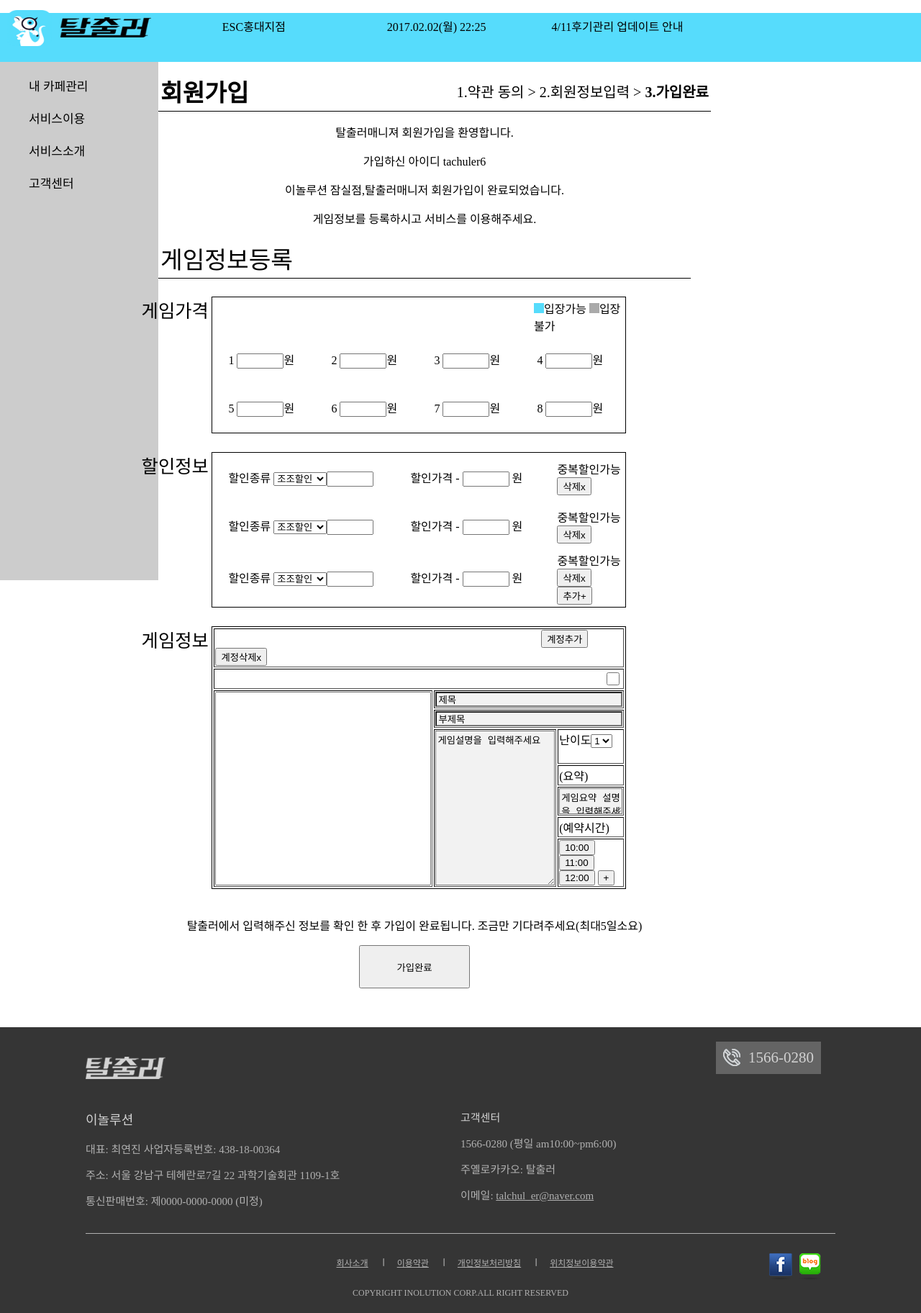
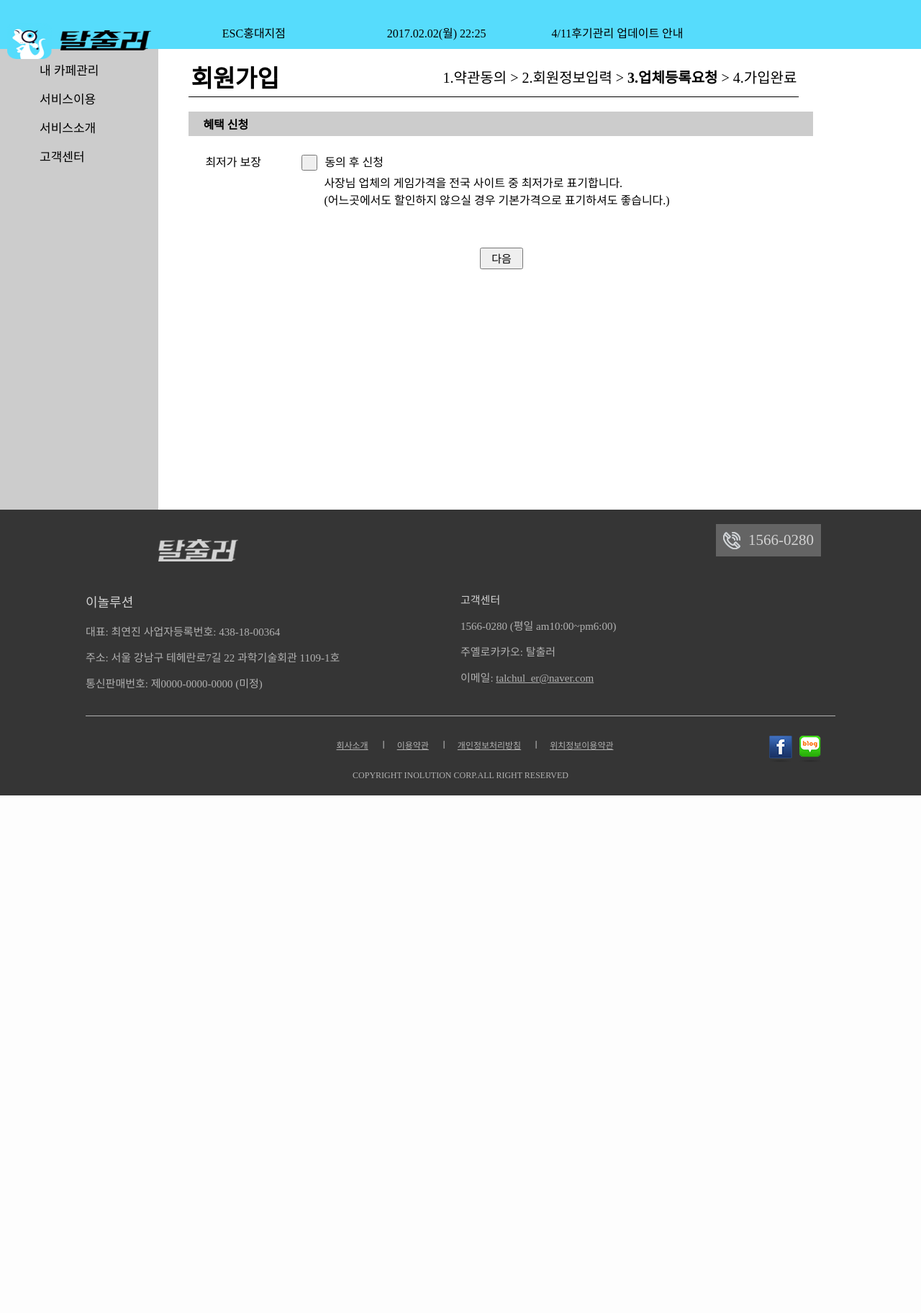
Before and after one commit to YounghoCho/Talchuler, a PHP site: page /partner/register3.php in a window 1280 px wide. Shown: the whole page at 72% size. After the commit the page ends 1105 px from the top, so only its background shows below. Run offline with PHP 8.4, Linux system fonts and the light colour scheme.

Commit message:
JYH 04.10 register3,4

```diff
--- a/WEB/partner/HeadTab_Module.php
+++ b/WEB/partner/HeadTab_Module.php
@@ -54,23 +54,25 @@ body{
 }
 #Tab .tbmenu > li{
 	float: center;
-	margin-top:20px;
 	font-size:17px;
+	margin-left:15px;
+	margin-top:15px;
 }
 ul{
     list-style:none;
 }
 .tbmenu li{cursor:pointer;}
 .tbmenu .hide{display:none;}
+.tab_li{margin: 10px 0px 0px 25px;}
 </style>
 </head>
 <body>
 	<div id="Head">
-		<ul class='hdmenu'>
+		<ul class='hdmenu' style="line-height:45px;">
 		<li>
 			<h1>
-			<a href="../index.php">
-			<img class='main_logo' src="./images/common/bg_gnbtop.png" >
+			<a href="./index.php">
+			<img class='main_logo' src="./images/common/bg_gnbtop.png" style="margin-top:18px;">
 			</a>
 			</h1>
 		</li>
@@ -84,33 +86,33 @@ ul{
 	<ul class='tbmenu'>
 	<li>내 카페관리</li>
 		<ul class="hide">
-			<a href=""><li>오늘의 게임</li></a>
-			<a href=""><li>예약 관리</li></a>
-			<a href=""><li>후기 관리</li></a>
-			<a href=""><li>카페정보관리/앨범</li></a>
-			<a href=""><li>게임정보관리</li></a>
+			<a href=""><li class="tab_li">오늘의 게임</li></a>
+			<a href=""><li class="tab_li">예약 관리</li></a>
+			<a href=""><li class="tab_li">후기 관리</li></a>
+			<a href=""><li class="tab_li">카페정보관리/앨범</li></a>
+			<a href=""><li class="tab_li">게임정보관리</li></a>
 		</ul>
 	<li>서비스이용</li>
 		<ul class="hide">
-			<a href=""><li>타임핫딜</li></a>
-			<a href=""><li>인사이트</li></a>
-			<a href=""><li>예약 통계</li></a>
-			<a href=""><li>후기 통계</li></a>
+			<a href=""><li class="tab_li">타임핫딜</li></a>
+			<a href=""><li class="tab_li">인사이트</li></a>
+			<a href=""><li class="tab_li">예약 통계</li></a>
+			<a href=""><li class="tab_li">후기 통계</li></a>
 		</ul>
 	<li>서비스소개</li>
 		<ul class="hide">
-			<a href=""><li>타임커머스</li></a>
-			<a href=""><li>메인추천광고</li></a>
-			<a href=""><li>상위노출광고</li></a>
-			<a href=""><li>패키지광고</li></a>
+			<a href=""><li class="tab_li">타임커머스</li></a>
+			<a href=""><li class="tab_li">메인추천광고</li></a>
+			<a href=""><li class="tab_li">상위노출광고</li></a>
+			<a href=""><li class="tab_li">패키지광고</li></a>
 		</ul>
 	<li>고객센터</li>
 		<ul class="hide">
-			<a href=""><li>알림/실행</li></a>
-			<a href=""><li>공지사항</li></a>
-			<a href=""><li>1:1문의</li></a>
-			<a href=""><li>FAQ</li></a>
-			<a href=""><li>약관 및 정책</li></a>
+			<a href=""><li class="tab_li">알림/실행</li></a>
+			<a href=""><li class="tab_li">공지사항</li></a>
+			<a href=""><li class="tab_li">1:1문의</li></a>
+			<a href=""><li class="tab_li">FAQ</li></a>
+			<a href=""><li class="tab_li">약관 및 정책</li></a>
 		</ul>
 	</div>
 	<!--Content가 들어갈 중간 영역입니다-->
--- a/WEB/partner/register3.php
+++ b/WEB/partner/register3.php
@@ -1,266 +1,61 @@
-<html>
-<head>
-<meta http-equiv="Content-Type" content="text/html; charset=utf-8">
-</head>
 <?
-include ('HeadTab_Module.php');
+include('./HeadTab_Module.php');
 ?>
+
 <style>
+#Main{
+	height:80%;
+	overflow:hidden;
+ }
 .member{
-	width:60%;
-	margin-left:15%;
+	width:80%;
+	margin-left:4%;
 	margin-top:1%;
 	border-bottom:1px solid black;
 }
 .member .right{
 	text-align:right;
 	font-size:15pt;
+
 }
 .fs{
 	font-size:25pt;
 }
-.ment{
+.reserveDiv{margin-left:4%;margin-top:20px;background-color:#ccc; width:80%;padding: 5px 0px 5px 20px;}
+.lowestPrice{margin-left:4%; width:80%; padding: 20px 0px 20px 20px;}
+.btndiv{
 	width:60%;
-	margin-left:15%;
-	margin-top:1%;
-	text-align:center;
-	vertical-align:middle;
-}
-.name{
-	position:absolute;
-	float:left;
-	width:8%;
-	height:10%;
-	margin-left:15%;
-	font-size:19pt;
-	text-align:center;
-}
-.name1{
-	position:absolute;
-	float:left;
-	width:8%;
-	height:10%;
-	margin-left:15%;
-	font-size:19pt;
-	text-align:center;
-}
-.name2{
-	position:absolute;
-	float:left;
-	width:8%;
-	height:10%;
-	margin-left:15%;
-	font-size:19pt;
-	text-align:center;
-}
-.gameprice{
-	width:45%;
-	height:10%;
-	margin-left:23%;
-	margin-top:2%;
-	border:1px solid black;
-}
-.gameprice .gameprice_inner{
-	width:25px;
-	height:60px;
-	padding:20px;
-}
-.discountinfo{
-	width:45%;
-	height:10%;
-	margin-left:23%;
-	margin-top:2%;
-	border:1px solid black;
-}
-.discountinfo .discount_inner{
-	margin-left:20px;
-	padding:20px;
-	width:230px;
-}
-.discountinfo .discount_size{
-	width:200px;
-}
-.gameinfo{
-	width:45%;
-	height:45%;
-	margin-left:23%;
-	margin-top:2%;
-	border:1px solid black;
-}
-.lastment{
-	width:60%;
+	height:30%;
 	margin-left:15%;
 	margin-top:3%;
-	text-align:center;
-	vertical-align:middle;
 }
+.agreebtn{width:22px;height:22px;margin-right:10px;}
 .btn{
-	width:60%;
-	margin-left:15%;
-	margin-top:1%;
-	text-align:center;
-	vertical-align:middle;
+	font-size:15px;
+	width:60px;
+	height:30px;
 }
 </style>
+<div id="Main">
 	<div>
 		<table class="member">
 			<tr>
 			<td class="fs"><b>회원가입</b></td>
-		<td class="right">1.약관 동의 > 2.회원정보입력 > <b>3.가입완료</b></td>
+			<td class="right">1.약관동의 > 2.회원정보입력 > <b>3.업체등록요청</b> > 4.가입완료</td>
 			</tr>
 		</table>
 	</div>
-<div class="ment">
-	<p>탈출러매니져 회원가입을 환영합니다.</p>
-	<p>가입하신 아이디 tachuler6</p>
-	<p>이놀루션 잠실점,탈출러매니저 회원가입이 완료되었습니다.</p>
-	<p>게임정보를 등록하시고 서비스를 이용해주세요.</p>
-</div>
-<div class="member">
+	<div class="reserveDiv"><b>혜택 신청</b></div>
+	<div class="lowestPrice">
 		<table>
-		<tr>
-			<td class="fs">게임정보등록</td>
-		</tr>
+			<tr><td width="130px">최저가 보장</td><td><input type="button" name="agreement5" class="agreebtn"></button>동의 후 신청</td></tr>
+			<tr><td></td><td style="padding-left:32px;">사장님 업체의 게임가격을 전국 사이트 중 최저가로 표기합니다.<br>(어느곳에서도 할인하지 않으실 경우 기본가격으로 표기하셔도 좋습니다.)</td></tr>
 		</table>
 	</div>
-<div>
-	<div class="name">
-	게임가격
+	<div class="btndiv">
+		<center><a href="./register4.php"><input type="button" class="btn" value="다음"></a></center>
 </div>
-	<table class="gameprice">
-		<tr>
-			<td colspan=4 style="padding-left:78%;" ><img src="./images/icon/icon_have.gif">입장가능 <img src="./images/icon/icon_nohave.gif">입장불가</td>
-		</tr>
-		<tr>
-			<td class="gameprice_inner">1 <input type="text" size="5">원</td>
-			<td class="gameprice_inner">2 <input type="text" size="5">원</td>
-			<td class="gameprice_inner">3 <input type="text" size="5">원</td>
-			<td class="gameprice_inner">4 <input type="text" size="5">원</td>
-		</tr>
-			<td class="gameprice_inner">5 <input type="text" size="5">원</td>
-			<td class="gameprice_inner">6 <input type="text" size="5">원</td>
-			<td class="gameprice_inner">7 <input type="text" size="5">원</td>
-			<td class="gameprice_inner">8 <input type="text" size="5">원</td>
-	</table>
 </div>
-<div>
-	<div class="name1">
-	할인정보
-	</div>
-	<table class="discountinfo">
-	<tr>
-		<td class="discount_inner">할인종류
-		<select name="discount">
-			<option value="">조조할인</option>
-			<option value="">평일할인</option>
-			<option value="">SNS할인</option>
-			<option value="">후기할인</option>
-			<option value="">직접입력</option>
-		<input type="text" size="5">
-		</td>
-		<td class="discount_size">할인가격 - <input type="text" size="5"> 원</td>
-		<td class="">중복할인가능 <input type="button" value="삭제x"></td>
-	</tr>
-	<tr>
-		<td class="discount_inner">할인종류
-		<select name="discount">
-			<option value="">조조할인</option>
-			<option value="">평일할인</option>
-			<option value="">SNS할인</option>
-			<option value="">후기할인</option>
-			<option value="">직접입력</option>
-		<input type="text" size="5">
-		</td>
-		<td class="discount_size">할인가격 - <input type="text" size="5"> 원</td>
-		<td class="">중복할인가능 <input type="button" value="삭제x"></td>
-	</tr>
-	<tr>
-		<td class="discount_inner">할인종류
-		<select name="discount">
-			<option value="">조조할인</option>
-			<option value="">평일할인</option>
-			<option value="">SNS할인</option>
-			<option value="">후기할인</option>
-			<option value="">직접입력</option>
-		<input type="text" size="5">
-		</td>
-		<td class="discount_size">할인가격 - <input type="text" size="5"> 원</td>
-		<td class="">중복할인가능 <input type="button" value="삭제x"> <input type="button" value="추가+"></td>
-	</tr>
-	</table>
-</div>
-<div>
-	<div class="name2">
-	게임정보
-	</div>
-	<table class="gameinfo" border="1px">
-	<tr>
-		<td colspan="3" >
-			<input type="button" value="계정추가" style="margin-left:80%">
-			<input type="button" value="계정삭제x">
-		</td>
-	</tr>
-	<tr>
-		<td colspan="3" height="5%">
-			<input type="checkbox" style="width:18px; height:18px; margin-left:96%">
-		</td>
-	</tr>
-	<tr>
-		<td rowspan="7" width="300">
-			<input type="text" style="width:100%; height:100%">
-		</td>
-		<td colspan="2">
-			<input type="text" value="제목" onfocus="this.value=''" style="width:100%; height:100%; background-color:#F2F2F2">
-		</td>
-	</tr>
-	<tr>
-		<td colspan="2" style="height:10%">
-			<input type="text" value="부제목" onfocus="this.value=''" style="width:100%; height:100%; background-color:#F2F2F2">
-		</td>
-	</tr>
-	<tr>
-		<td rowspan="5" width="30%">
-		<textarea name="text" onfocus="this.value=''" style="width:100%; height:100%; background-color:#F2F2F2; overflow-invisible;">게임설명을 입력해주세요</textarea>
-		</td>
-		<td>
-		난이도<select name="level"><option value="">1</option>인원<select name="man"><option value=""></option>
-		</td>
-	</tr>
-	<tr>
-		<td height="5%">
-		(요약)
-		</td>
-	</tr>
-	<tr>
-		<td>
-		<textarea class="color" id="clr" style="width:100%; height:100%; background-color:#F2F2F2;" onfocus="this.value=''">게임요약 설명을 입력해주세요
-(미입력시 게임설명 처음4줄 등록)</textarea>
-		</td>
-	</tr>
-	<tr>
-		<td height="5%">
-		(예약시간)
-		</td>
-	</tr>
-	<tr>
-		<td>
-		<input type="button" value="10:00">
-		<input type="button" value="11:00">
-		<input type="button" value="12:00">
-		<input type="button" value="+">
-		</td>
-	</tr>
-	</table>
-</div>
-<div class="lastment">
-	<p>
-	탈출러에서 입력해주신 정보를 확인 한 후 가입이 완료됩니다. 조금만 기다려주세요(최대5일소요)
-	</p>
-</div>
-<div class="btn">
-	<input type="button" value="가입완료" style="width:20%; height:60px; margin-bottom:7%">
-</div>
-<?php
-include ('./Footer_Module.php');
+<?
+include('./Footer_Module.php');
 ?>
-</html>
```
Also changed, not shown: WEB/partner/register4.php (added, +60 -0 lines). Lines whose indentation alone changed are shown as unchanged.
